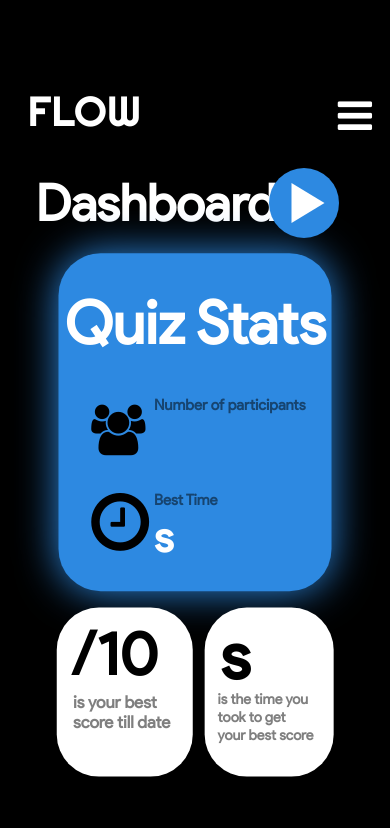
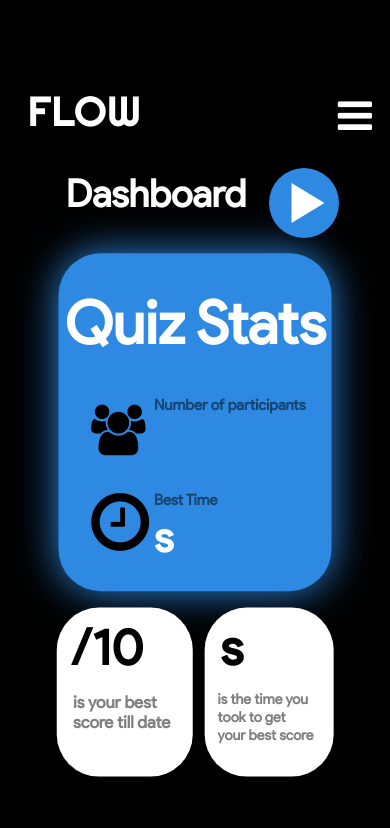
Before and after one commit to bansalaarav/Flow, a Flask app: template templates/dashboard.html in a window 390 px wide. Shown: the top 828 px of the page. Run offline with Flask 2, Linux system fonts and the light colour scheme; the template is opened without the code that fills it, so the values that code supplies are empty; some libraries are stand-ins or nearby versions.

Commit message:
dashboard fix

```diff
--- a/templates/dashboard.html
+++ b/templates/dashboard.html
@@ -327,7 +327,7 @@
           left: 40%;
           top: 20%;
           transform: translate(-50%, -50%);
-          font-size: 6vh;
+          font-size: 4.5vh;
         }
 
         .quiz-stats-container {
@@ -425,7 +425,7 @@
       .score {
 
         color: black;
-        font-size: 60px;
+        font-size: 50px;
         margin: 0;
         position: absolute;
         left: 10%;
@@ -435,7 +435,7 @@
       .best-time {
 
         color: black;
-        font-size: 65px;
+        font-size: 50px;
         margin: 0;
         position: absolute;
         left: 12%;
```
